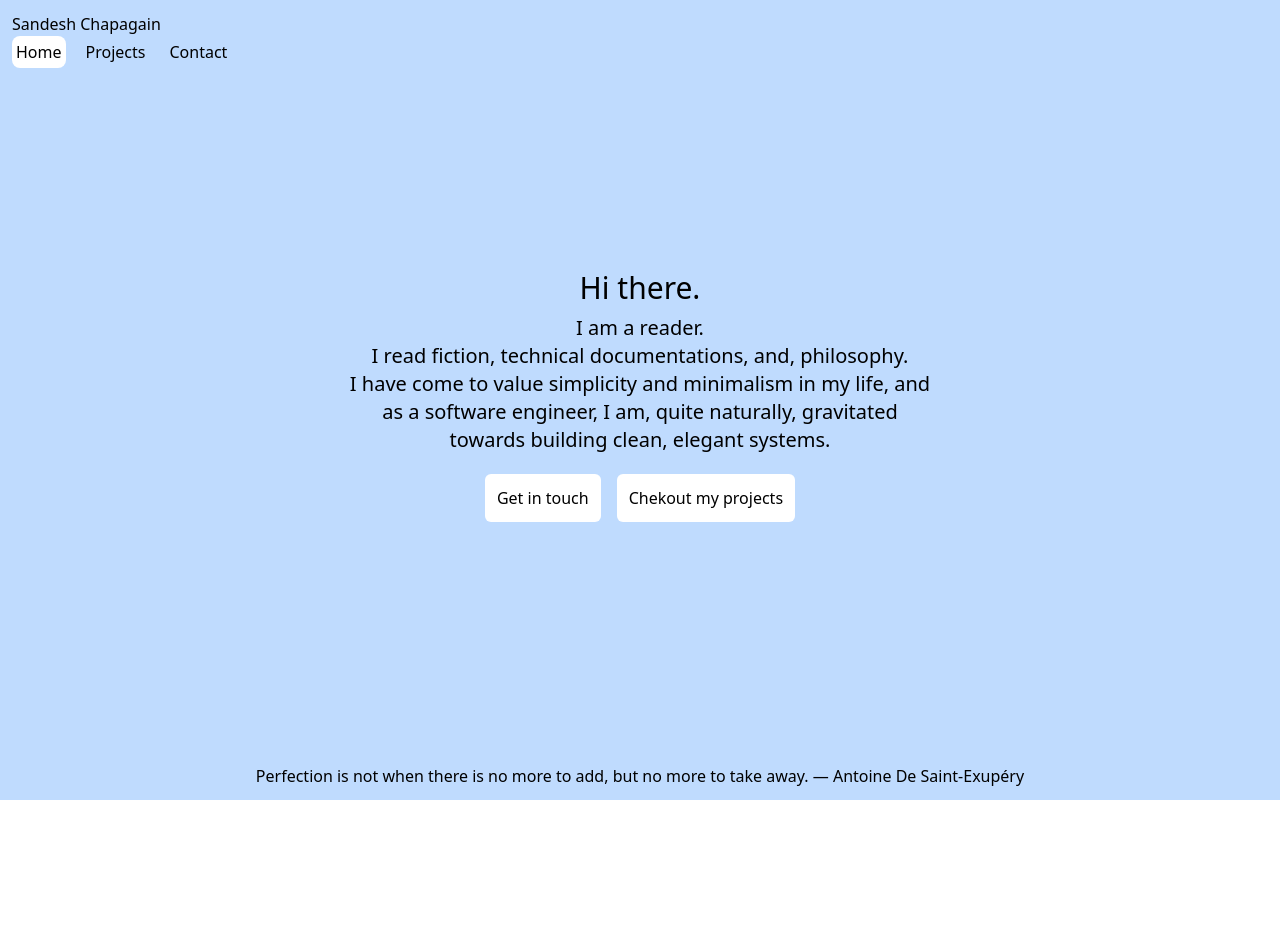
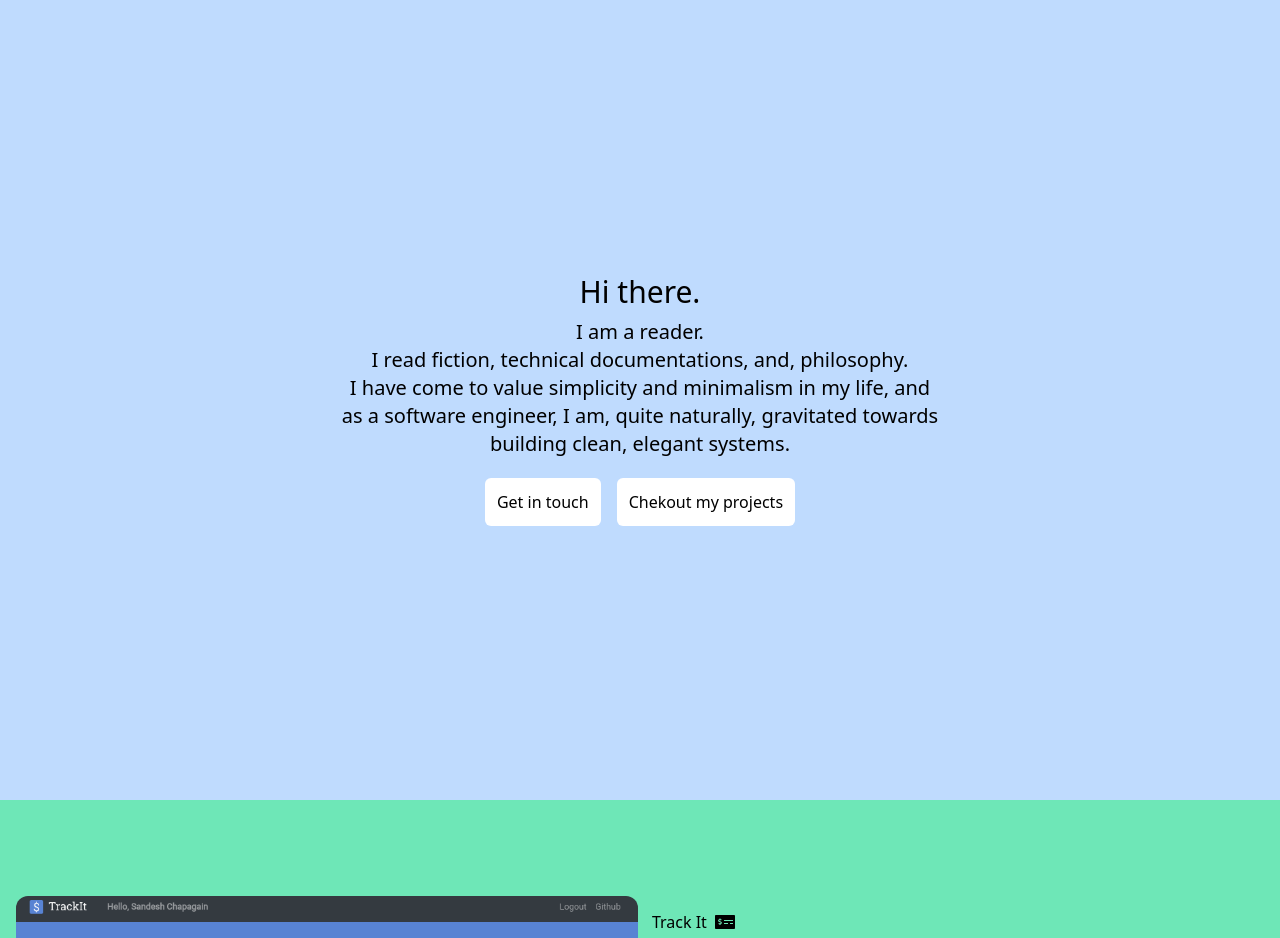
Before and after one commit to Schapagain/portfolio, a React (Create React App) app: page / in a window 1280 px wide. Shown: the top 938 px of the page. Before the commit the page ends 800 px from the top, so only its background shows below. Built offline with nearby package versions, Linux system fonts and the light colour scheme.

Commit message:
change website into a single scrollable page

```diff
--- a/src/App.js
+++ b/src/App.js
@@ -1,29 +1,43 @@
 import Landing from './components/Landing';
-import AppNavbar from './components/AppNavbar';
-import { faCode, faCheckCircle, faMoneyCheckAlt ,faMugHot } from '@fortawesome/free-solid-svg-icons';
+import { faCode, faCheckCircle, faMoneyCheckAlt ,faMugHot} from '@fortawesome/free-solid-svg-icons';
+import { faLinkedin, faGithub } from '@fortawesome/free-brands-svg-icons'
 import { library } from '@fortawesome/fontawesome-svg-core';
-import {useState} from 'react';
 import Projects from './components/Projects';
 import ContactCard from './components/ContactCard';
-library.add(faCode,faCheckCircle,faMoneyCheckAlt,faMugHot);
-
+import {useRef} from 'react';
+import AppNavbar from './components/AppNavbar'
+library.add(faCode,faCheckCircle,faMoneyCheckAlt,faMugHot,faLinkedin,faGithub);
 
 function App() {
+    const contactRef = useRef(null);
+    const scrollToContact = () => contactRef.current.scrollIntoView({behavior:'smooth'});
 
-  const [page,setPage] = useState("home");
+    const projectsRef = useRef(null);
+    const scrollToProjects = () => projectsRef.current.scrollIntoView({behavior:'smooth'});
+
+    const homeRef = useRef(null);
+    const scrollToHome = () => homeRef.current.scrollIntoView({behavior:'smooth'});
 
   return (
-    <div className="container min-w-min-md max-w-screen-xl flex flex-col justify-between mx-auto min-h-screen p-3 back bg-blue-200">
-        <AppNavbar setPage={setPage} currentPage={page}/>
-        {page === "home" && <Landing setPage={setPage}/>}
-        {page === "projects" && <Projects />}
-        {page === "contact" && <ContactCard />}
-        <footer className="text-center mt-10">
+    <div className="container min-w-max-md max-w-screen-xl flex flex-col justify-between mx-auto back bg-blue-200">
+        <Landing
+        scrollToProjects={scrollToProjects}
+        scrollToContact={scrollToContact}
+        Ref={homeRef}
+        className="min-h-screen z-20 bg-blue-200"/>
+        <AppNavbar
+        scrollToContact={scrollToContact}
+        scrollToHome={scrollToHome}
+        scrollToProjects={scrollToProjects}
+        className="flex justify-between p-2 mt-0 w-full fixed z-1 top-0 bg-blue-700 text-white"/>
+        <Projects Ref={projectsRef} className="min-h-screen w-full"/>
+        <ContactCard Ref={contactRef} className="min-h-screen"/>
+        {/* <footer className="text-center mt-10">
           <div className="">
           <p>Perfection is not when there is no more to add, but no more to take away. — Antoine De Saint-Exupéry
           </p>
           </div>
-        </footer>
+        </footer> */}
     </div>
   );
 }
```
